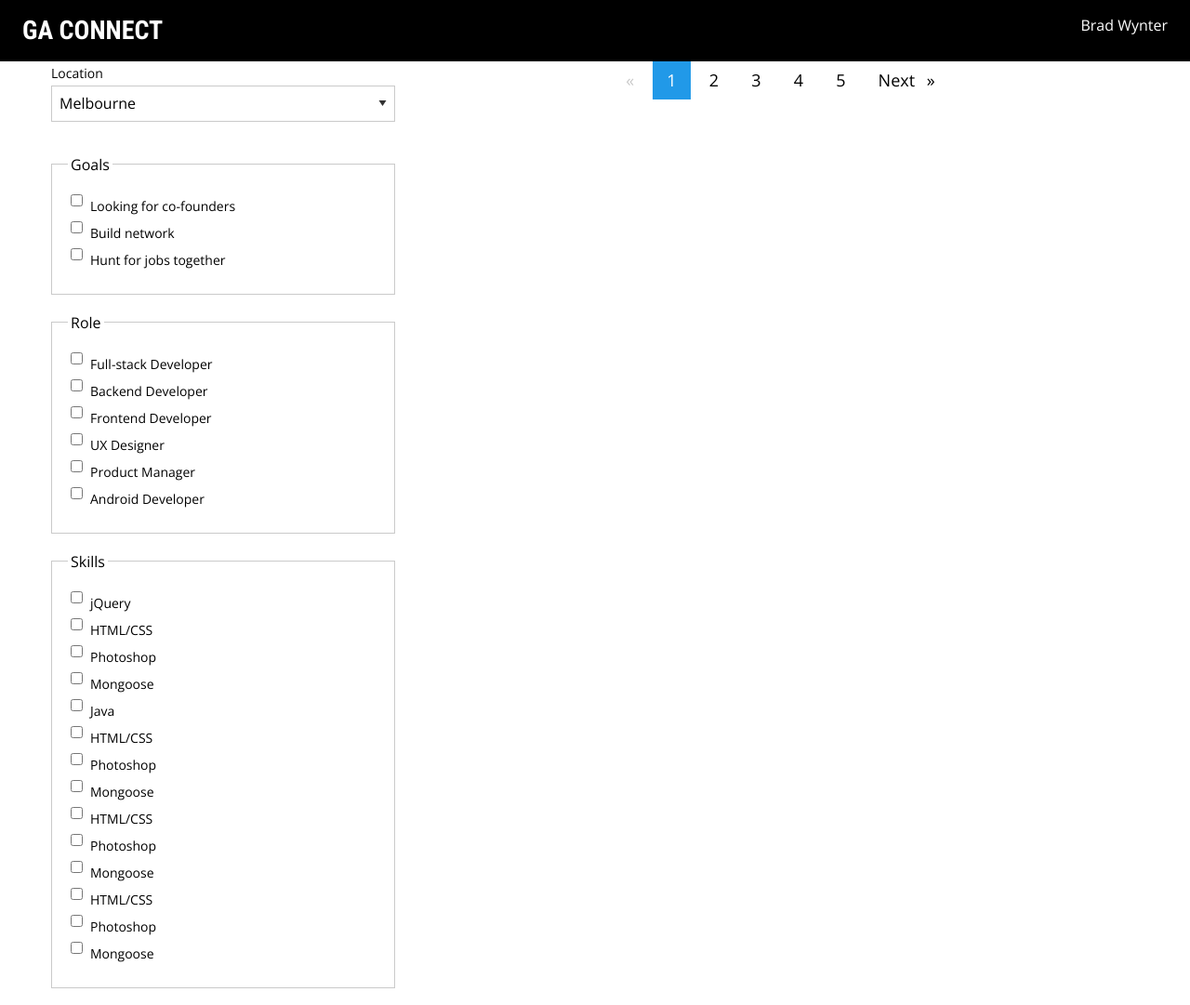
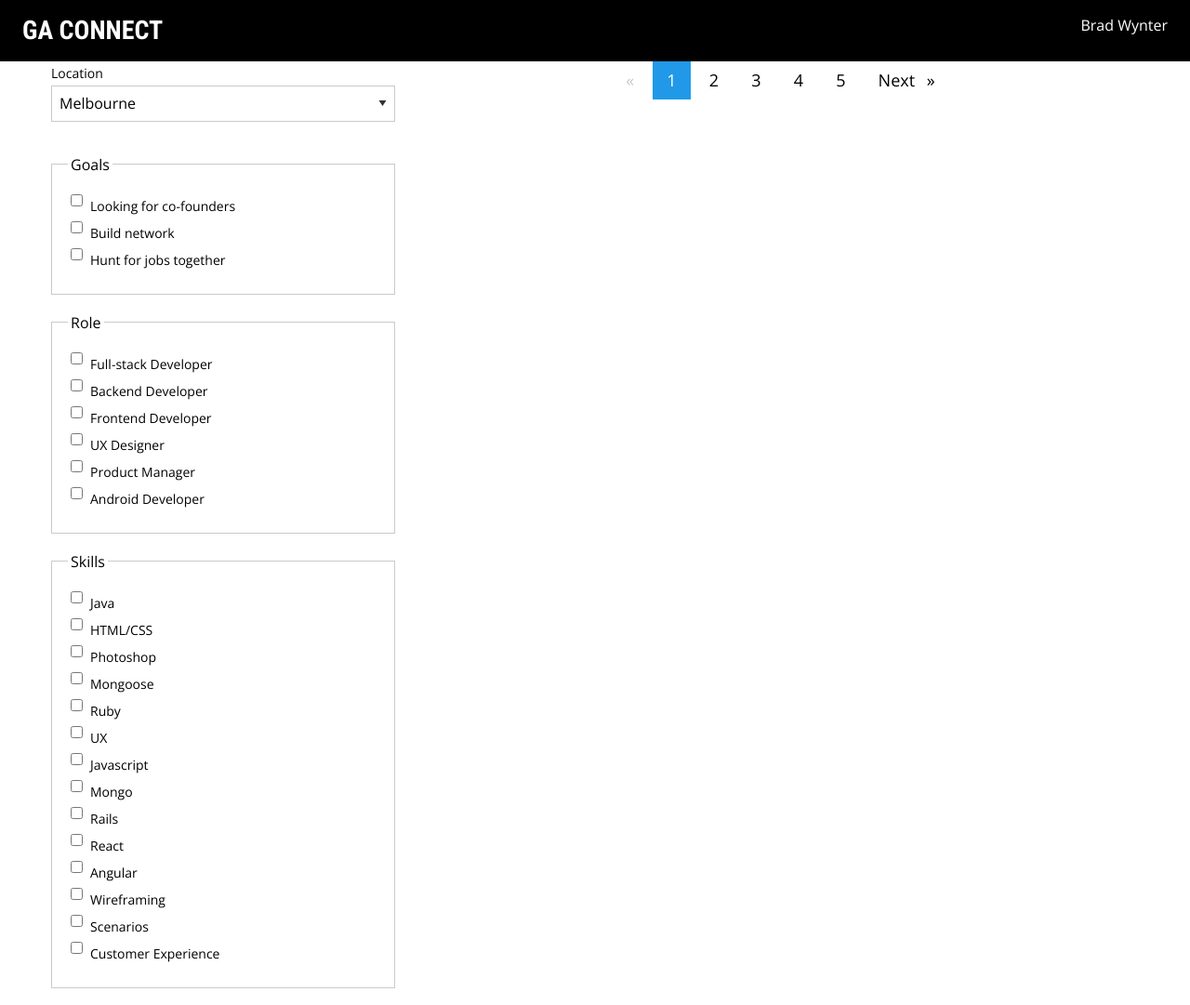
Before and after one commit to brawyn77/GA-Connect-Front, a website: page public/index.html in a window 1280 px wide. Shown: the whole page at 93% size. Drawn offline with nearby package versions, Linux system fonts and the light colour scheme; a script that the page names is missing; a web font is replaced by a local one.

Commit message:
Brad fixed the skills list on the side bar

```diff
--- a/public/index.html
+++ b/public/index.html
@@ -86,20 +86,20 @@
 				</fieldset>
 				<fieldset class="fieldset">
 					<legend>Skills</legend>
-					<input id="jquery" type="checkbox"><label for="jquery">jQuery</label>
-					<input id="html/css" type="checkbox"><label for="html/css">HTML/CSS</label>
-					<input id="photoshop" type="checkbox"><label for="photoshop">Photoshop</label>
-					<input id="mongoose" type="checkbox"><label for="mongoose">Mongoose</label>
 					<input id="java" type="checkbox"><label for="java">Java</label>
 					<input id="html/css" type="checkbox"><label for="html/css">HTML/CSS</label>
 					<input id="photoshop" type="checkbox"><label for="photoshop">Photoshop</label>
 					<input id="mongoose" type="checkbox"><label for="mongoose">Mongoose</label>
-					<input id="html/css" type="checkbox"><label for="html/css">HTML/CSS</label>
-					<input id="photoshop" type="checkbox"><label for="photoshop">Photoshop</label>
-					<input id="mongoose" type="checkbox"><label for="mongoose">Mongoose</label>
-					<input id="html/css" type="checkbox"><label for="html/css">HTML/CSS</label>
-					<input id="photoshop" type="checkbox"><label for="photoshop">Photoshop</label>
-					<input id="mongoose" type="checkbox"><label for="mongoose">Mongoose</label>
+					<input id="ruby" type="checkbox"><label for="Ruby">Ruby</label>
+					<input id="UX" type="checkbox"><label for="UX">UX</label>
+					<input id="Javascript" type="checkbox"><label for="Javascript">Javascript</label>
+					<input id="mongo" type="checkbox"><label for="Mongo">Mongo</label>
+					<input id="Rails" type="checkbox"><label for="Rails">Rails</label>
+					<input id="React" type="checkbox"><label for="React">React</label>
+					<input id="Angular" type="checkbox"><label for="Angular">Angular</label>
+					<input id="Wireframing" type="checkbox"><label for="Wireframing">Wireframing</label>
+					<input id="Scenarios" type="checkbox"><label for="Scenarios">Scenarios</label>
+					<input id="Customer_Experience" type="checkbox"><label for="customer_experience">Customer Experience</label>
 				</fieldset>
 			</div>
 		</div>
```
